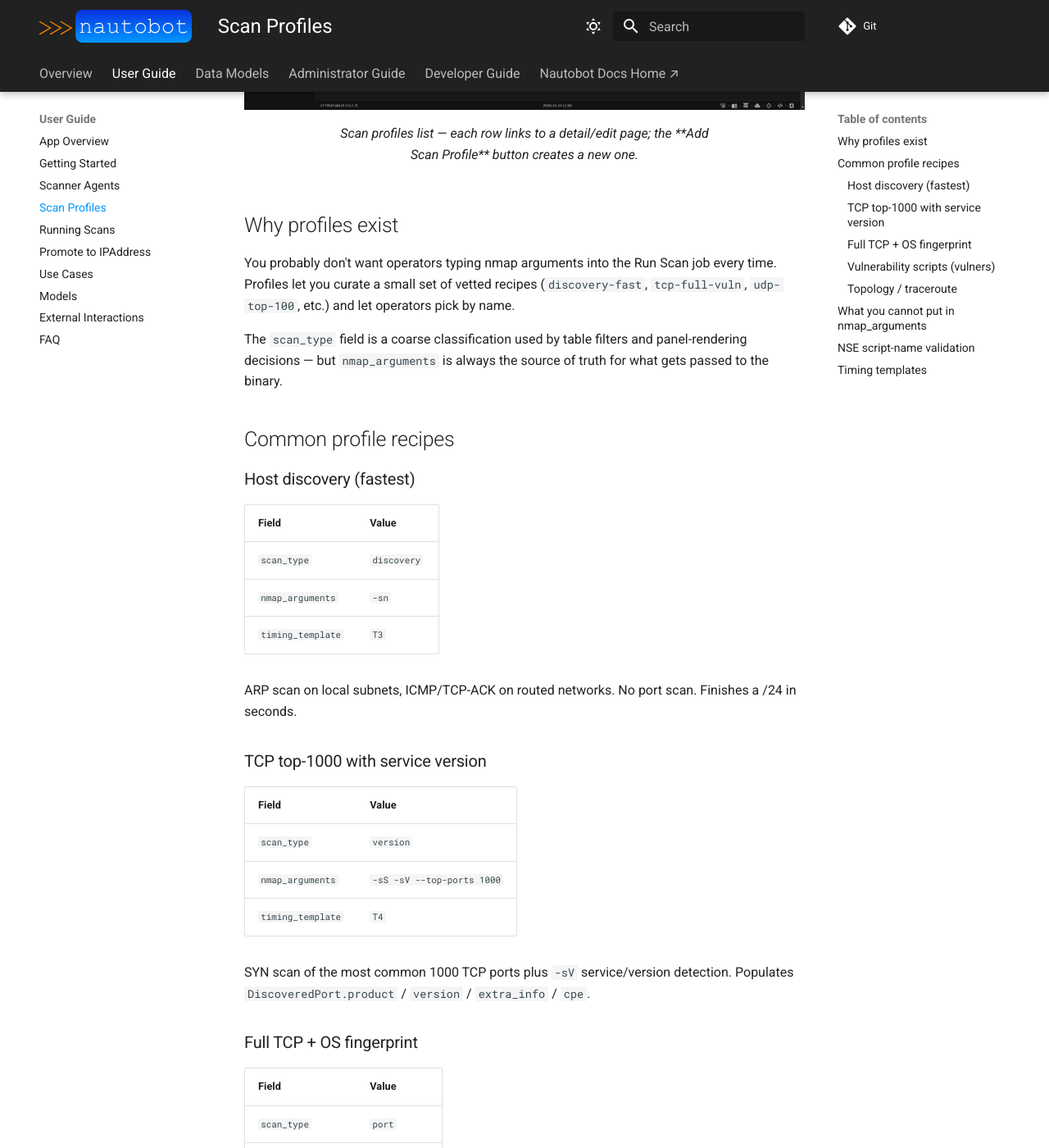
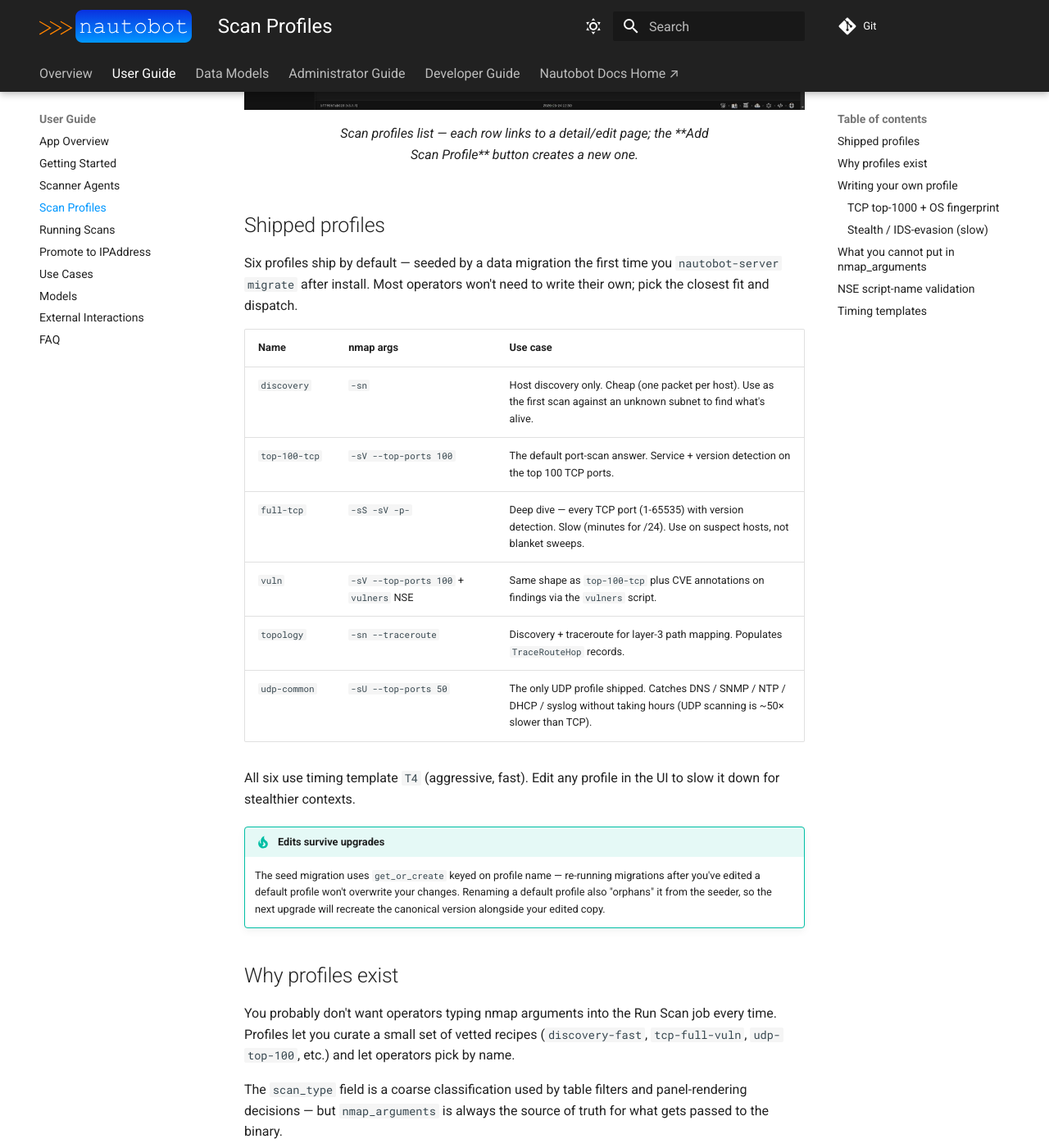
Before and after one commit to rsp2k/nautobot-app-scanner, an MkDocs documentation site: the page built from docs/user/scan_profiles.md, in a window 1280 px wide and 1400 px high, scrolled down 561 px. Shown: the whole window at 82% size. Built offline with MkDocs 1.6.1 and Material for MkDocs 9.7.7, drawn with Linux system fonts in a browser that asks for light colours; some of the changed text lies outside the part shown.

Commit message:
Document seeded scan profile catalog + per-agent checkin override
Two new features landed since last docs commit:

1. 92ff80a ships six default ScanProfiles via data migration
   (discovery, top-100-tcp, full-tcp, vuln, topology, udp-common).
   Operators no longer have to invent their first profile — they
   just pick one and dispatch.

   - scan_profiles.md restructured: leads with the shipped catalog
     and what each profile is for, then moves the recipe section to
     "writing your own" (kept the OS-fingerprint + IDS-evasion
     recipes since neither is covered by defaults). Added the
     get_or_create idempotency note so operators know their UI edits
     survive upgrades.

   - app_getting_started.md step 2 changed from "Create a scan
     profile" to "Pick a scan profile" — the form-walkthrough is
     gone since it's no longer the right first move.

2. expected_checkin_interval_seconds field on ScannerAgent (migration
   0004, just generated). Per-agent override of the plugin-wide
   checkin cadence — useful for satellite or cellular links where
   the global 60s default would flag the agent Offline constantly.

   - models/scanneragent.md adds the field to the fields table with
     the "leave blank to inherit plugin default" semantics
   - user/agents.md "Liveness and offline marker" section gains the
     per-agent override paragraph
   - admin/install_remote_agent.md gets a tip explaining how to
     coordinate the agent-side CHECKIN_INTERVAL_SECONDS with the
     server-side expected_checkin_interval_seconds for slow links

```diff
--- a/docs/user/scan_profiles.md
+++ b/docs/user/scan_profiles.md
@@ -8,6 +8,31 @@
 ![Scan profiles list view](../images/profiles-list.png)
 <figcaption>Scan profiles list — each row links to a detail/edit page; the **Add Scan Profile** button creates a new one.</figcaption>
 </figure>
+
+## Shipped profiles
+
+Six profiles ship by default — seeded by a data migration the first
+time you `nautobot-server migrate` after install. Most operators won't
+need to write their own; pick the closest fit and dispatch.
+
+| Name | nmap args | Use case |
+|---|---|---|
+| `discovery` | `-sn` | Host discovery only. Cheap (one packet per host). Use as the first scan against an unknown subnet to find what's alive. |
+| `top-100-tcp` | `-sV --top-ports 100` | The default port-scan answer. Service + version detection on the top 100 TCP ports. |
+| `full-tcp` | `-sS -sV -p-` | Deep dive — every TCP port (1-65535) with version detection. Slow (minutes for /24). Use on suspect hosts, not blanket sweeps. |
+| `vuln` | `-sV --top-ports 100` + `vulners` NSE | Same shape as `top-100-tcp` plus CVE annotations on findings via the `vulners` script. |
+| `topology` | `-sn --traceroute` | Discovery + traceroute for layer-3 path mapping. Populates `TraceRouteHop` records. |
+| `udp-common` | `-sU --top-ports 50` | The only UDP profile shipped. Catches DNS / SNMP / NTP / DHCP / syslog without taking hours (UDP scanning is ~50× slower than TCP). |
+
+All six use timing template `T4` (aggressive, fast). Edit any profile
+in the UI to slow it down for stealthier contexts.
+
+!!! tip "Edits survive upgrades"
+    The seed migration uses `get_or_create` keyed on profile name —
+    re-running migrations after you've edited a default profile won't
+    overwrite your changes. Renaming a default profile also "orphans"
+    it from the seeder, so the next upgrade will recreate the
+    canonical version alongside your edited copy.
 
 ## Why profiles exist
 
@@ -20,65 +45,38 @@
 and panel-rendering decisions — but `nmap_arguments` is always the
 source of truth for what gets passed to the binary.
 
-## Common profile recipes
+## Writing your own profile
 
-### Host discovery (fastest)
+When the defaults don't fit — you need OS fingerprinting, a specific NSE
+script, IDS-evasion timing, or a non-standard port set — create a
+custom profile via **Apps > Scanner > Scan Profiles > Add**.
 
-| Field | Value |
-|-------|-------|
-| `scan_type` | `discovery` |
-| `nmap_arguments` | `-sn` |
-| `timing_template` | `T3` |
+Two recipes the defaults don't cover, as a starting point:
 
-ARP scan on local subnets, ICMP/TCP-ACK on routed networks. No port
-scan. Finishes a /24 in seconds.
-
-### TCP top-1000 with service version
+### TCP top-1000 + OS fingerprint
 
 | Field | Value |
 |-------|-------|
 | `scan_type` | `version` |
-| `nmap_arguments` | `-sS -sV --top-ports 1000` |
+| `nmap_arguments` | `-sS -sV -O --top-ports 1000` |
 | `timing_template` | `T4` |
 
-SYN scan of the most common 1000 TCP ports plus `-sV` service/version
-detection. Populates `DiscoveredPort.product` / `version` / `extra_info`
-/ `cpe`.
+SYN scan with version detection plus `-O` OS fingerprinting. Populates
+`DiscoveredHost.os_family` / `os_type` / `os_accuracy` (which the
+shipped `top-100-tcp` profile doesn't because `-O` needs raw sockets
+and a probe-able TCP port).
 
-### Full TCP + OS fingerprint
+### Stealth / IDS-evasion (slow)
 
 | Field | Value |
 |-------|-------|
 | `scan_type` | `port` |
-| `nmap_arguments` | `-sS -O -p-` |
-| `timing_template` | `T4` |
+| `nmap_arguments` | `-sS -f --data-length 200` |
+| `timing_template` | `T1` |
 
-All 65,535 TCP ports + OS detection. Slow. Populates
-`DiscoveredHost.os_family` / `os_type` / `os_accuracy`.
-
-### Vulnerability scripts (vulners)
-
-| Field | Value |
-|-------|-------|
-| `scan_type` | `vuln` |
-| `nmap_arguments` | `-sV --script vulners` |
-| `timing_template` | `T3` |
-| `enabled_scripts` | `["vulners"]` |
-
-`-sV` first (vulners needs version output), then runs the `vulners`
-NSE script to look up known CVEs against detected service versions.
-Populates `VulnerabilityFinding` records hanging off each port.
-
-### Topology / traceroute
-
-| Field | Value |
-|-------|-------|
-| `scan_type` | `topology` |
-| `nmap_arguments` | `-sn --traceroute` |
-| `timing_template` | `T3` |
-
-Host discovery + path tracing. Populates `TraceRouteHop` records per
-host.
+`T1` "Sneaky" timing + fragmented packets + decoy traffic length.
+Won't trip most IDS thresholds; takes minutes per host. Use against
+hosts you suspect have active monitoring you don't want to alert.
 
 ## What you cannot put in `nmap_arguments`
 
```
Also changed, not shown: docs/admin/install_remote_agent.md (+9 -1 lines), docs/models/scanneragent.md (+1 -0 lines), docs/user/agents.md (+9 -1 lines), docs/user/app_getting_started.md (+12 -25 lines), 4 other files.
